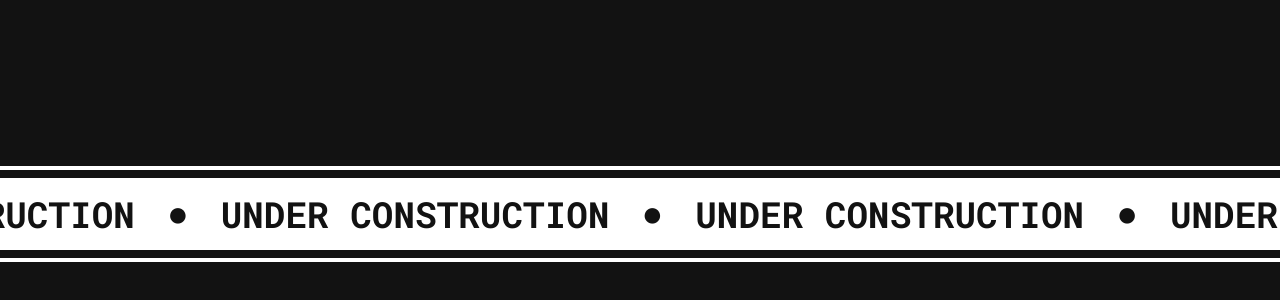
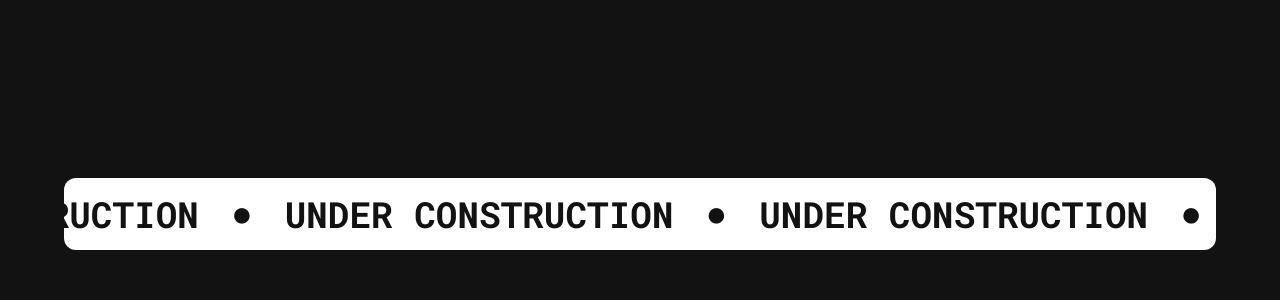
Before and after one commit to ademirkan/URL-Lab, a Next.js app: page / in a window 1280 px wide. Shown: the part 986-1286 px from the top of the page. Built offline with nearby package versions, Linux system fonts and the light colour scheme.

Commit message:
marquee rounded version

```diff
--- a/app/page.tsx
+++ b/app/page.tsx
@@ -47,7 +47,7 @@ export default function Home() {
                 id="about"
                 className="flex flex-col h-[100vh] w-[100vw] justify-center items-center"
             >
-                <div className="relative w-[100%]">
+                <div className="relative w-[90%]">
                     <UnderConstructionMarquee />
                 </div>
             </section>
--- a/components/UnderConstructionMarquee.tsx
+++ b/components/UnderConstructionMarquee.tsx
@@ -6,20 +6,18 @@ const marqueeFont = Roboto_Mono({ subsets: ["latin"], weight: "700" });
 const titleFont = Poppins({ subsets: ["latin"], weight: "700" });
 export default function UnderConstructionMarquee() {
     return (
-        <div className="w-[100%] relative py-2 border-primary border-t-4 border-b-4 ">
         <Marquee
             style={{ width: "100%" }}
-                className={`${marqueeFont.className} bg-primary text-base-100 text-4xl z-10`}
+            className={`${marqueeFont.className} bg-primary text-base-100 text-4xl z-10 rounded-xl`}
             autoFill
             gradient
-                gradientColor={hexToRgb("#131313")}
-                gradientWidth={0}
+            gradientColor={hexToRgb("#ffffff")}
+            gradientWidth={10}
         >
             <div className="px-8 py-4 select-none">UNDER CONSTRUCTION</div>
             <div className="relative h-[100%] flex items-center justify-center select-none">
                 <div className={`${titleFont.className}`}>●</div>
             </div>
         </Marquee>
-        </div>
     );
 }
```
Lines whose indentation alone changed are shown as unchanged.
